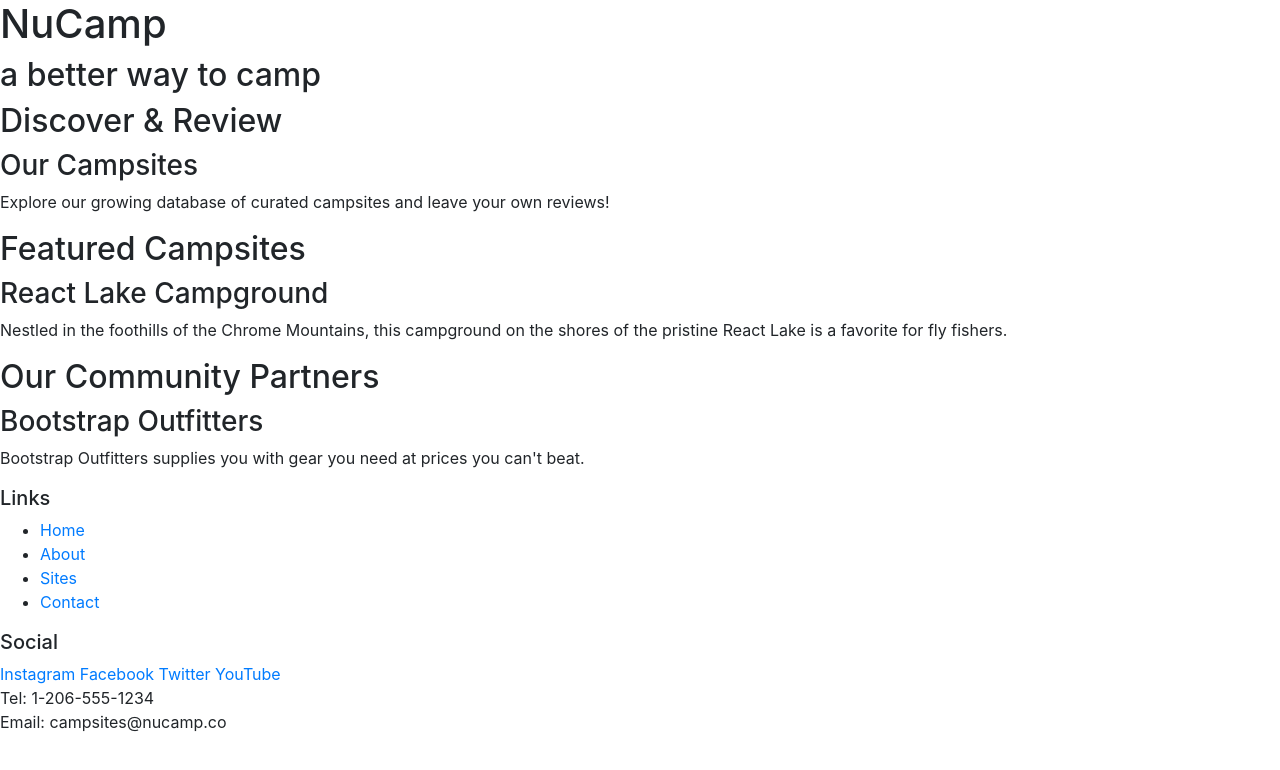
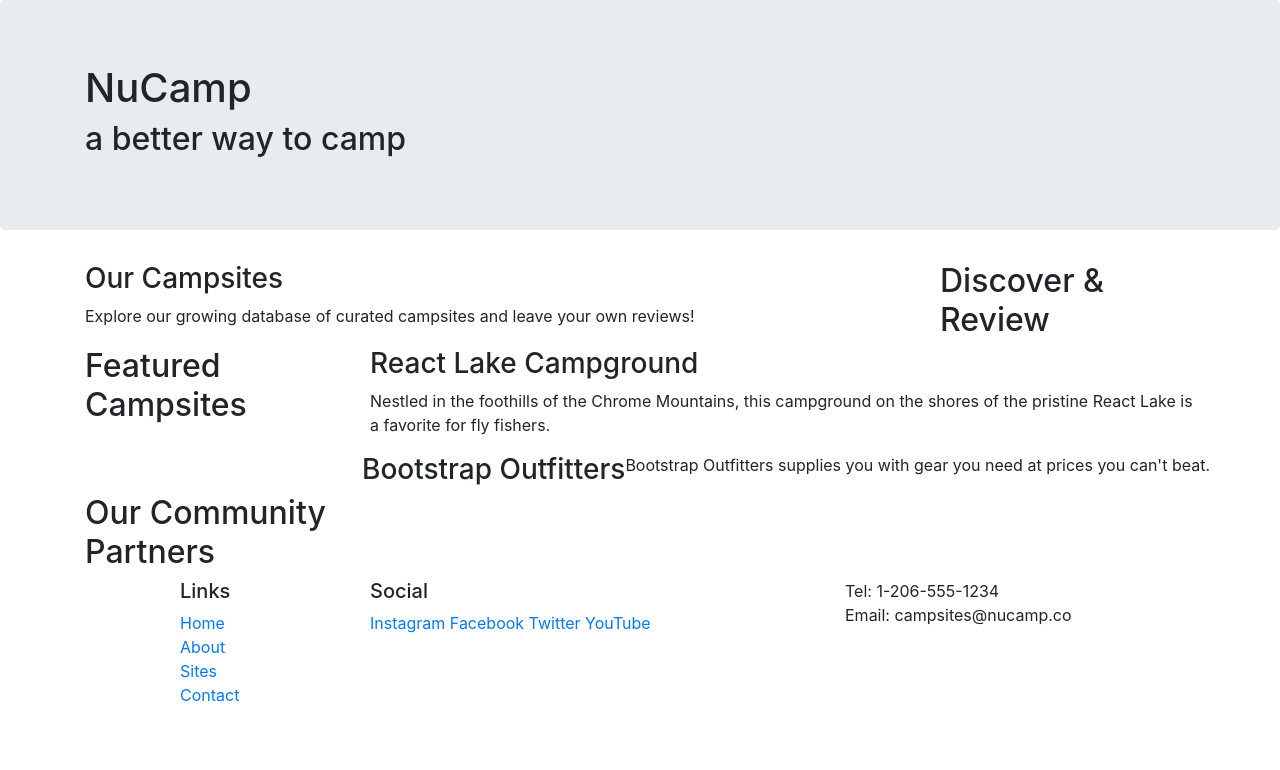
Before and after one commit to sahussain110/nucampsite-bootstrap, a website: page index.html in a window 1280 px wide. Drawn offline with nearby package versions, Linux system fonts and the light colour scheme.

Commit message:
Bootstrap Grid

```diff
--- a/index.html
+++ b/index.html
@@ -14,51 +14,73 @@
 
 <body>
 
-    <header>
-        <div>
+    <header class="jumbotron">
+        <div class="container">
+            <div class="row">
+                <div class="col">
                     <h1>NuCamp</h1>
                     <h2>a better way to camp</h2>
                 </div>
+            </div>
+        </div>
     </header>
 
-    <div>
+    <div class="container">
+        <div class="row">
+            <div class="col-sm-4 order-sm-last col-md-3">
                 <h2>Discover & Review</h2>
+            </div>
+            <div class="col">
                 <h3>Our Campsites</h3>
                 <p>Explore our growing database of curated campsites and leave your own reviews!</p>
             </div>
+        </div>
 
-    <div>
+        <div class="row">
+            <div class="col-sm-4 col-md-3">
                 <h2>Featured Campsites</h2>
+            </div>
+            <div class="col">
                 <h3>React Lake Campground</h3>
                 <p>Nestled in the foothills of the Chrome Mountains, this campground on the shores of the pristine React Lake is a favorite for fly fishers.</p>
             </div>
+        </div>
 
-    <div>
+        <div class="row">
+            <div class="col-sm-4 order-sm-last col-md-3">
                 <h2>Our Community Partners</h2>
+            </div>
+            <div class="col"></div>
                 <h3>Bootstrap Outfitters</h3>
                 <p>Bootstrap Outfitters supplies you with gear you need at prices you can't beat.</p>
             </div>
+        </div>
+    </div>
 
     <footer>
-        <div>
+        <div class="container">
+            <div class="row">
+                <div class="col-4 col-sm-2 offset-1">
                     <h5>Links</h5>
-            <ul>
+            		<ul class="list-unstyled">
                         <li><a href="#">Home</a></li>
                         <li><a href="#">About</a></li>
                         <li><a href="#">Sites</a></li>
                         <li><a href="#">Contact</a></li>
                     </ul>
                 </div>
-        <div>
+                <div class="col-6 col-sm-5">
                 	<h5>Social</h5>
                     <a href="http://instagram.com/">Instagram</a>
                     <a href="http://facebook.com/">Facebook</a>
                     <a href="http://twitter.com/">Twitter</a>
                     <a href="http://youtube.com/">YouTube</a>
                 </div>
-        <div>
+                <div class="col-sm-4">
                     Tel: 1-206-555-1234<br />
                     Email: campsites@nucamp.co
+                </div>
+           </div>
         </div>
     </footer>
 
```
Also changed, not shown: 1 other file. Lines whose indentation alone changed are shown as unchanged.
